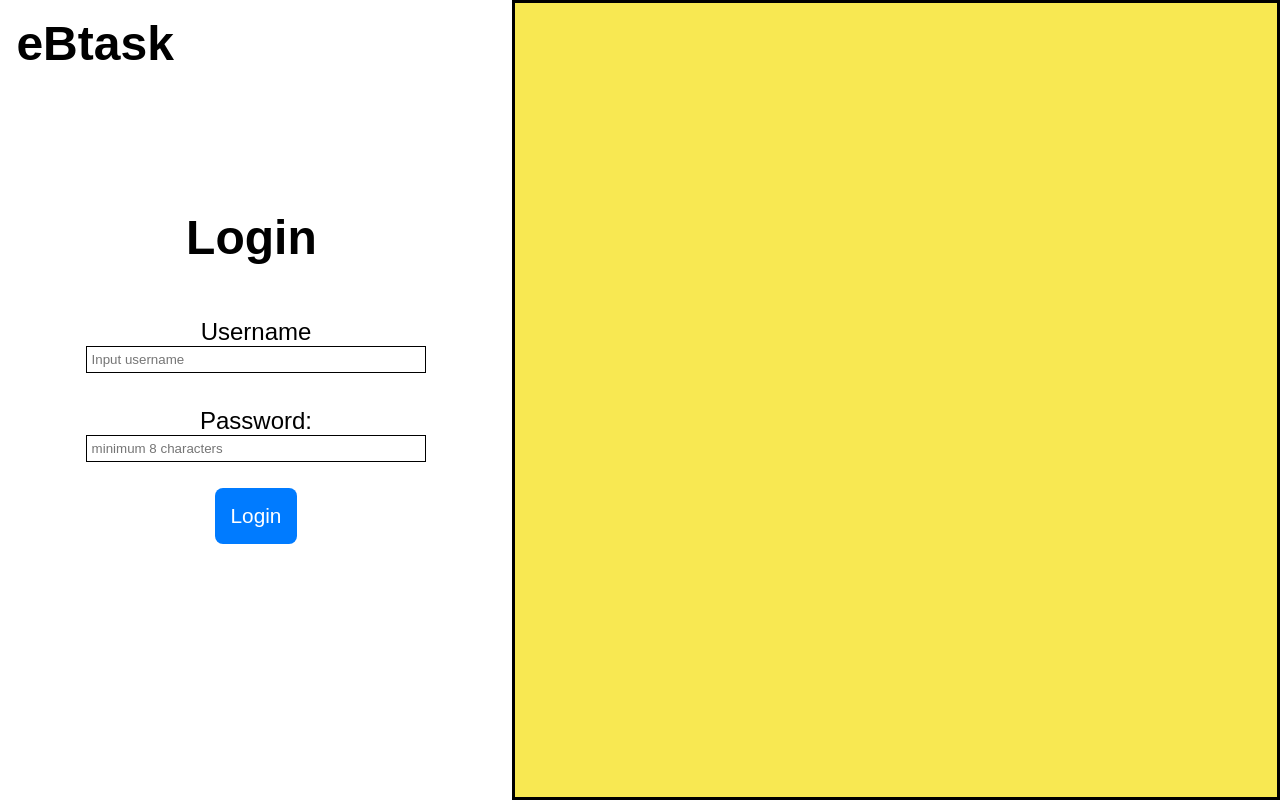
After one commit to HannanNaimy/7-04, a Flask app: page /login in a window 1280 px wide. The commit adds this page. Run offline with Flask 3, Linux system fonts and the light colour scheme.

Commit message:
Login v1

```diff
--- /dev/null
+++ b/config.py
@@ -0,0 +1,4 @@
+class Config:
+    SQLALCHEMY_DATABASE_URI = 'sqlite:///users.db'
+    SQLALCHEMY_TRACK_MODIFICATIONS = False
+    SECRET_KEY = 'your_secret_key'
--- /dev/null
+++ b/extensions.py
@@ -0,0 +1,5 @@
+from flask_sqlalchemy import SQLAlchemy
+from flask_bcrypt import Bcrypt
+
+db = SQLAlchemy()
+bcrypt = Bcrypt()
--- a/main.py
+++ b/main.py
@@ -1,10 +1,82 @@
-from flask import Flask, redirect, url_for, render_template
+from flask import Flask, redirect, url_for, render_template, flash, session, request
+from werkzeug.security import generate_password_hash, check_password_hash
+from models import db, User
+import re
 
 app = Flask(__name__)
+
+app.config['SQLALCHEMY_DATABASE_URI'] = 'sqlite:///users.db'
+app.secret_key = 'ADHD'
+
+db.init_app(app)
+
+with app.app_context():
+    db.create_all()
 
 @app.route("/")
 def guest():
     return render_template("guest.html")
 
+@app.route("/register", methods=["GET", "POST"])
+def register():
+    if request.method == "POST":
+        email = request.form.get('email')
+        username = request.form.get('username')
+        password = request.form.get('password')
+
+        if not re.match(r'^[a-zA-Z0-9._%+-]+@mmu.edu.my$', email):
+            flash("Email must be from MMU domain!", "error")
+            return redirect(url_for('register'))
+
+        existing_email = User.query.filter_by(email=email).first()
+        existing_username = User.query.filter_by(username=username).first()
+
+        if existing_email:
+            flash("Email already registered!", "error")
+            return redirect(url_for('register'))
+
+        if existing_username:
+            flash("Username already taken!", "error")
+            return redirect(url_for('register'))
+
+        hashed_password = generate_password_hash(password)
+        new_user = User(email=email, username=username, password=hashed_password)
+
+        db.session.add(new_user)
+        db.session.commit()
+
+        return redirect(url_for('login', email=email))
+
+    return redirect(url_for("register"))
+
+
+@app.route("/login", methods=["GET", "POST"])
+def login():
+    if request.method == "POST":
+        username = request.form.get("username")
+        password = request.form.get("password")
+
+        # Fetch the user from the database
+        user = User.query.filter_by(username=username).first()
+
+        if user and check_password_hash(user.password, password):
+            # Login successful – store user info in session
+            session["user_id"] = user.id
+            flash("Login successful!", "success")
+            return redirect(url_for("profile", usr=username))
+        else:
+            flash("Invalid username or password!", "error")
+            return redirect(url_for("login"))
+
+    return render_template("login.html")
+
+@app.route("/OTP", methods=["POST"])
+def otp():
+    return render_template("otp.html")
+
+@app.route("/<usr>", methods=["POST"])
+def profile(usr):
+    return render_template("profile.html")
+
 if __name__ == "__main__":
-    app.run()
+    app.run(debug=True)
--- a/requirements.txt
+++ b/requirements.txt
@@ -1,4 +1,5 @@
 flask
 flask-wtf
 flask-sqlalchemy
+pandas
 email-validator
--- /dev/null
+++ b/templates/guestparent.html
@@ -0,0 +1,171 @@
+<!DOCTYPE html>
+<html lang="en">
+<head>
+  <meta charset="UTF-8" />
+  <meta name="viewport" content="width=device-width, initial-scale=1.0" />
+  <title>eBtask</title>
+  <style>
+     * {
+      box-sizing: border-box;
+      margin: 0;
+      padding: 0;
+    }
+    body {
+      font-family: Arial, sans-serif;
+      line-height: 1.6;
+    }
+    .container {
+      display: flex;
+      flex-wrap: wrap;
+      align-items: stretch;
+      min-height: 100vh;
+    }
+    .intro {
+      flex: 1;
+      padding: 2%;
+      text-align: left;
+      line-height: normal;
+    }
+    h1 {
+      margin-top: -2%;
+      margin-left: -2%;
+      margin-bottom: 4%;
+      font-size: 3rem;
+      white-space: pre-line;
+    }
+    h2 {
+      margin-bottom: 1rem;
+      font-size: 2.5rem;
+      white-space: pre-line;
+    }
+    p {
+      margin-bottom: 1rem;
+      font-size: 1.5rem;
+      white-space: pre-line;
+    }
+    .button-container {
+      display: flex;
+      gap: 1rem;
+      margin-top: 0%;
+    }
+    .button {
+      padding: 1rem;
+      font-size: 1.3rem;
+      border: none;
+      cursor: pointer;
+      border-radius: 0.5rem;
+      color: white;
+      background-color: #007BFF;
+      transition: background-color 0.3s ease;
+    }
+    .button:hover {
+      background-color: #0056b3;
+    }
+    .register-button {
+      background-color: #d71212;
+    }
+    .register-button:hover {
+      background-color: #6f0b0b;
+    }
+    .rectangle {
+      width: 60%;
+      margin-right: 0%;
+      background-color: #f6df0eb7;
+      border: 3px solid #000000;
+      padding: 0%;
+    }
+    .tabs-container {
+      display: flex;
+      flex-direction: row;
+      flex-wrap: wrap;
+      gap:3%;
+      padding: 3% 3% 0 3%
+    }
+    .tab {
+      flex: 1;
+      text-align: center;
+      padding: 3%;
+      font-size: 1.5rem;
+      font-weight: bold;
+      color: #fff;
+      background-color: #000000;
+      border-radius: 10px;
+      pointer-events: none;
+    }
+    .logreg-container {
+      display: flex;
+      flex-direction: column;
+      justify-content: center;
+      align-items: center;
+      width: 100%; /* Adjust width as needed */
+      height: 93%;
+      padding-top: 0%;
+      background: rgb(255, 255, 255);
+      box-shadow: 0 0 10px rgba(255, 255, 255, 0.1);
+      border-radius: 100px;
+    }
+    form {
+      display: flex;
+      flex-direction: column;
+      align-items: center;
+      justify-content: center;
+      width: 50%;
+      border: 10px solid rgb(255, 255, 255);
+      background-color: #ffffff;
+      padding: 20px;
+    }
+    .formtitle {
+      text-align: center;
+      margin-top: -20%;
+      margin-bottom: 5%
+    }
+    label{
+        font-size: 1.5rem;
+    }
+    input {
+        width: 200%;
+        height: 300%;
+        padding: 5px;
+        margin-bottom: 20%; /* Spacing between elements */
+        border: 1px solid #000000;
+    }
+    .loginsubmit-button  {
+        margin-top: -5%;
+        background: #007BFF;
+        color: white;
+        border: none;
+        cursor: pointer;
+    }
+    input[type="number"]::-webkit-inner-spin-button,
+    input[type="number"]::-webkit-outer-spin-button {
+        -webkit-appearance: none;
+        margin: 0;
+    }
+  .otpinput{
+    width:50%;
+  }
+    input[type="number"] {
+        appearance: none;
+    }
+    @media (max-width: 768px) {
+      .container {
+        flex-direction: column;
+      }
+      .rectangle {
+        width: 100%;
+    }
+  }
+  </style>
+</head>
+<body>
+  <div class="container">
+    <div class="intro">
+      <h1>eBtask</h1>
+      {% block content %}{% endblock %}
+    </div>
+    <div class="rectangle">
+      {% block rectangle %}{% endblock %}
+    </div>
+  </div>
+</body>
+</html>
--- /dev/null
+++ b/templates/login.html
@@ -0,0 +1,16 @@
+{% extends "guestparent.html" %}
+
+{% block content %}
+<div class="logreg-container">
+    <h1 class="formtitle">Login</h1>
+    <form method="POST" action="#">
+        <label for="username">Username</label>
+        <input type="text" name="username" placeholder="Input username" required>
+
+        <label for="password">Password:</label>
+        <input type="password" name="password" placeholder="minimum 8 characters" required>
+
+        <button class ="button loginsubmit-button" type="submit">Login</button>
+    </form>
+</div>
+{% endblock %}
```
Also changed, not shown: models.py (added, +9 -0 lines), templates/guest.html (+13 -116 lines), templates/homeparent.html (added, +101 -0 lines), templates/otp.html (added, +14 -0 lines), templates/profile.html (added, +12 -0 lines), templates/register.html (added, +19 -0 lines), 3 other files.
